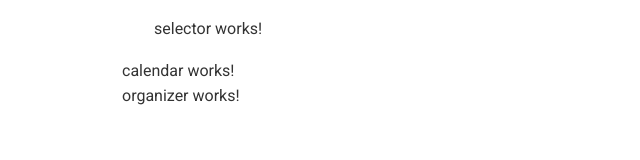
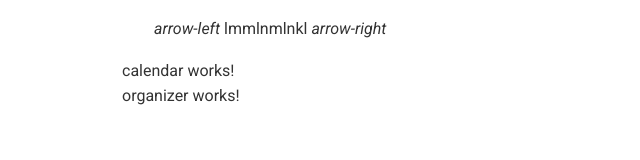
Before and after one commit to matviiko/organizer, an Angular app: page / in a window 1280 px wide. Shown: the top 160 px of the page, without its empty margins (0-640 px from the left). Built offline with nearby package versions, Linux system fonts and the light colour scheme.

Commit message:
add icon

```diff
--- a/src/app/selector/selector.component.html
+++ b/src/app/selector/selector.component.html
@@ -1 +1,14 @@
-<p>selector works!</p>
+<p>
+
+  <i class="material-icon">
+    arrow-left
+  </i>
+
+  <span>
+    lmmlnmlnkl
+  </span>
+
+  <i class="material-icon">
+    arrow-right
+  </i>
+</p>
--- a/src/index.html
+++ b/src/index.html
@@ -6,7 +6,7 @@
   <base href="/">
   <meta name="viewport" content="width=device-width, initial-scale=1">
   <link rel="icon" type="image/x-icon" href="favicon.ico">
-</head>
+  <link href="https://fonts.googleapis.com/icon?family=Material+Icons" rel="stylesheet">
 <body>
   <app-root></app-root>
 </body>
```
